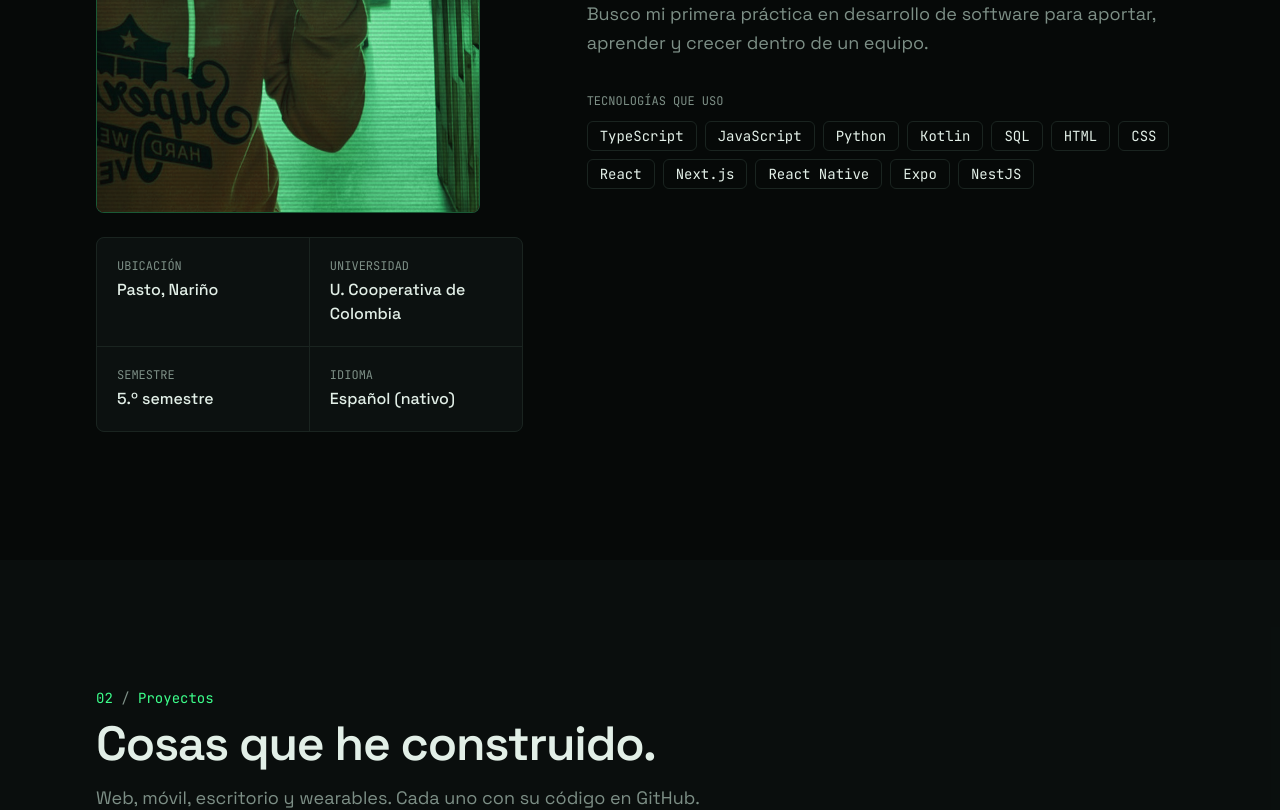
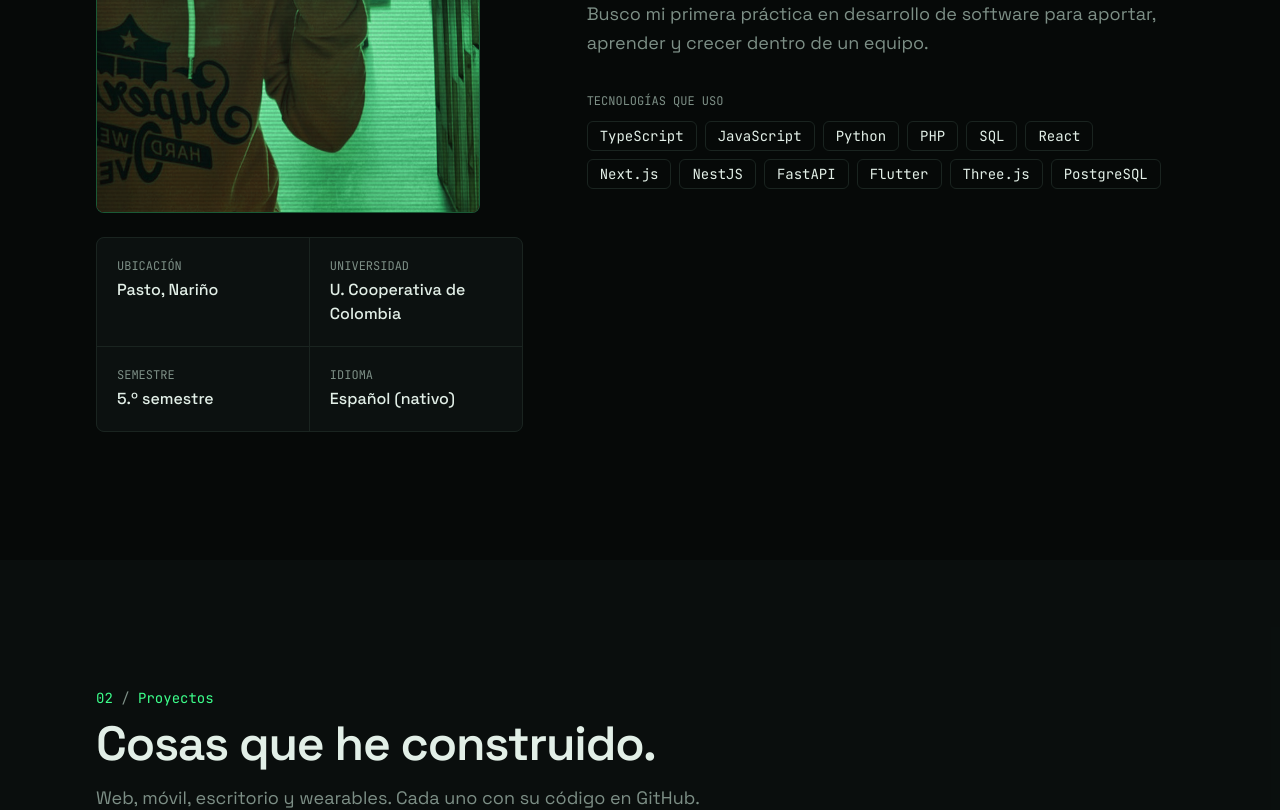
Before and after one commit to Ju4nK1807/Portafolio, a Next.js app: page / in a window 1280 px wide. Shown: the part 1660-2470 px from the top of the page. Built offline with nearby package versions, Linux system fonts and the light colour scheme; no server answers.

Commit message:
Actualiza habilidades técnicas y blandas del CV

```diff
--- a/data/skills.ts
+++ b/data/skills.ts
@@ -1,21 +1,22 @@
 import type { SkillGroup } from "@/types";
 
+// Habilidades tomadas de la hoja de vida.
 export const skillGroups: SkillGroup[] = [
   {
     title: "Lenguajes",
-    items: ["TypeScript", "JavaScript", "Python", "Kotlin", "SQL", "HTML", "CSS"],
+    items: ["TypeScript", "JavaScript", "Python", "PHP", "SQL"],
   },
   {
     title: "Frameworks",
-    items: ["React", "Next.js", "React Native", "Expo", "NestJS", "Tailwind CSS", "Three.js"],
+    items: ["React", "Next.js", "NestJS", "FastAPI", "Flutter", "Three.js"],
   },
   {
-    title: "Herramientas y nube",
-    items: ["Git", "GitHub Actions", "Docker", "AWS", "Vercel", "Electron", "Vite"],
+    title: "Datos y nube",
+    items: ["PostgreSQL", "MySQL", "Redis", "AWS", "Docker", "Git y GitHub"],
   },
   {
-    title: "Forma de trabajo",
-    items: ["Diseño de interfaces", "Pruebas automáticas", "SCRUM", "Código limpio"],
+    title: "Habilidades blandas",
+    items: ["Trabajo en equipo", "Aprendizaje autónomo", "Comunicación", "Documentación", "Responsabilidad"],
   },
 ];
 
@@ -24,13 +25,13 @@ export const marqueeSkills: string[] = [
   "TypeScript",
   "React",
   "Next.js",
-  "Tailwind CSS",
-  "React Native",
+  "NestJS",
+  "FastAPI",
+  "Flutter",
   "Three.js",
-  "Kotlin",
-  "NestJS",
   "Python",
+  "PostgreSQL",
+  "Redis",
+  "AWS Lambda",
   "Docker",
-  "AWS",
-  "Electron",
 ];
```
